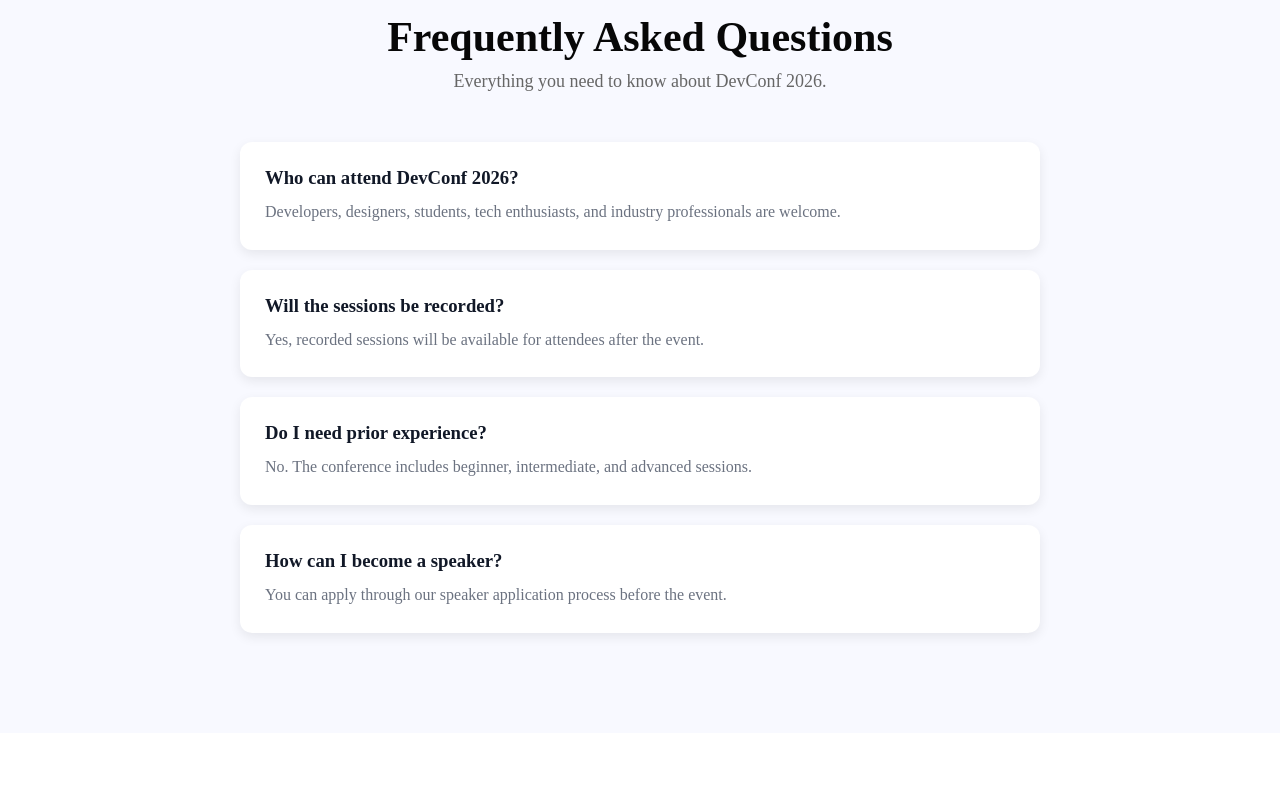
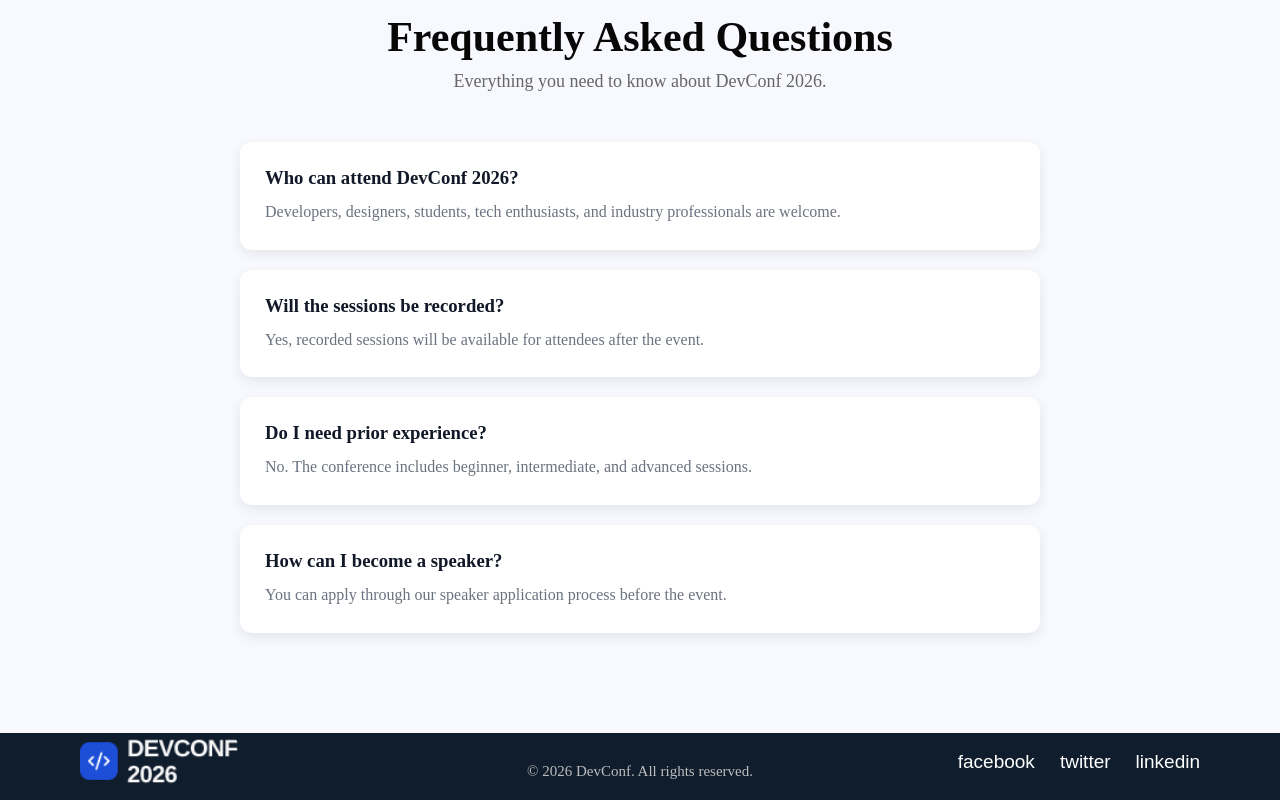
Before and after one commit to yousufali2525/assignment-B-14-A-01, a plain HTML site: page index.html in a window 1280 px wide. Shown: the part 2418-3218 px from the top of the page. Before the commit the page ends 3151 px from the top, so only its background shows below. Drawn offline with Linux system fonts and the light colour scheme.

Commit message:
footer section is added

```diff
--- a/index.html
+++ b/index.html
@@ -169,6 +169,32 @@
             </div>
         </div>
     </section>
+     <footer class="footer">
+        <div class="footer-top">
+
+            <div class="footer-logo">
+                <img src="./assets/footer-logo.png" alt="DevConf Logo">
+                <div class="logo-text">
+
+                </div>
+            </div>
+
+            <div class="social">
+                <ul>
+                    <li><a href="">facebook</a></li>
+                    <li><a href="">twitter</a></li>
+                    <li><a href="">linkedin</a></li>
+
+                </ul>
+            </div>
+
+        </div>
+
+
+        <div class="footer-bottom">
+            <p>© 2026 DevConf. All rights reserved.</p>
+        </div>
+    </footer>
 
 
 
```
